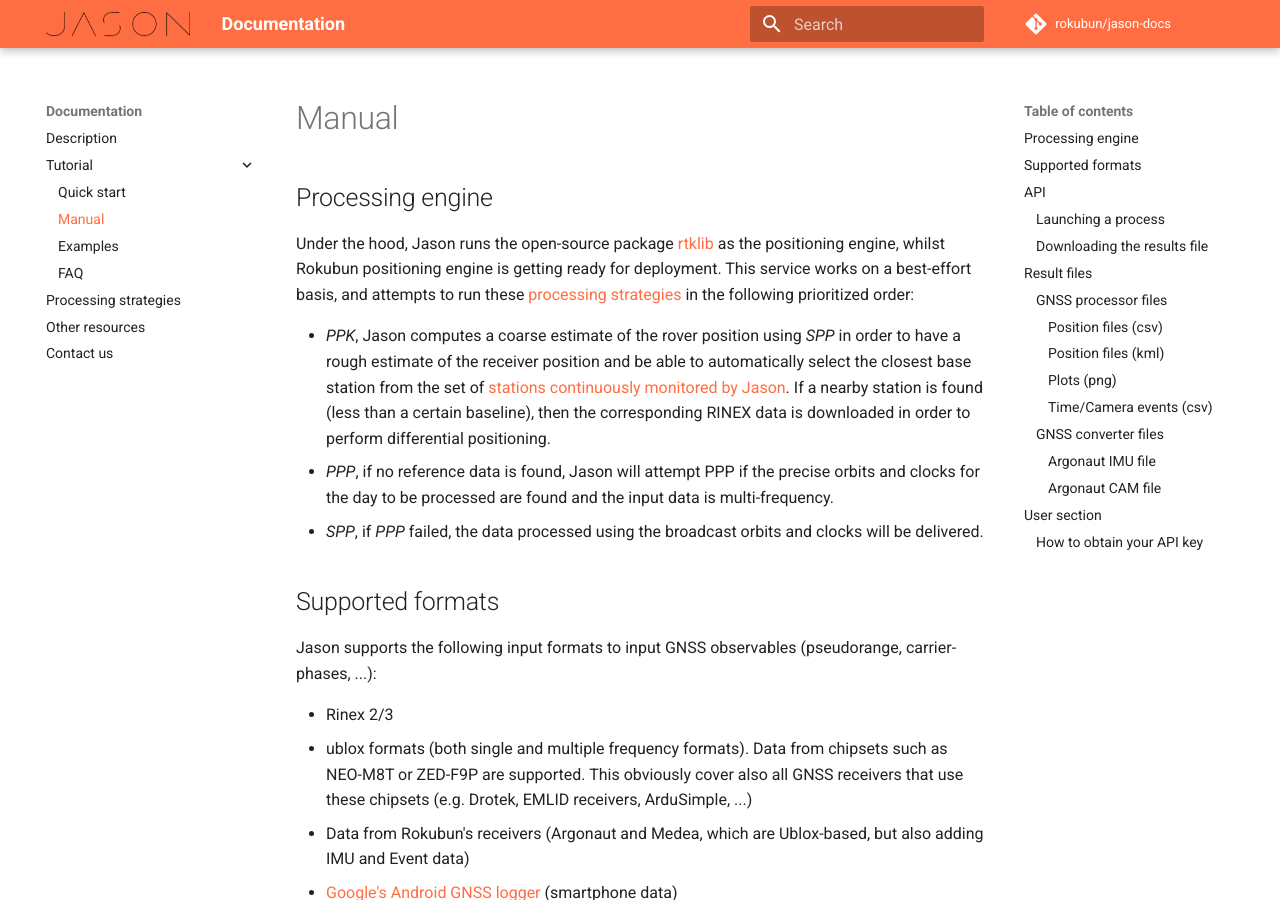
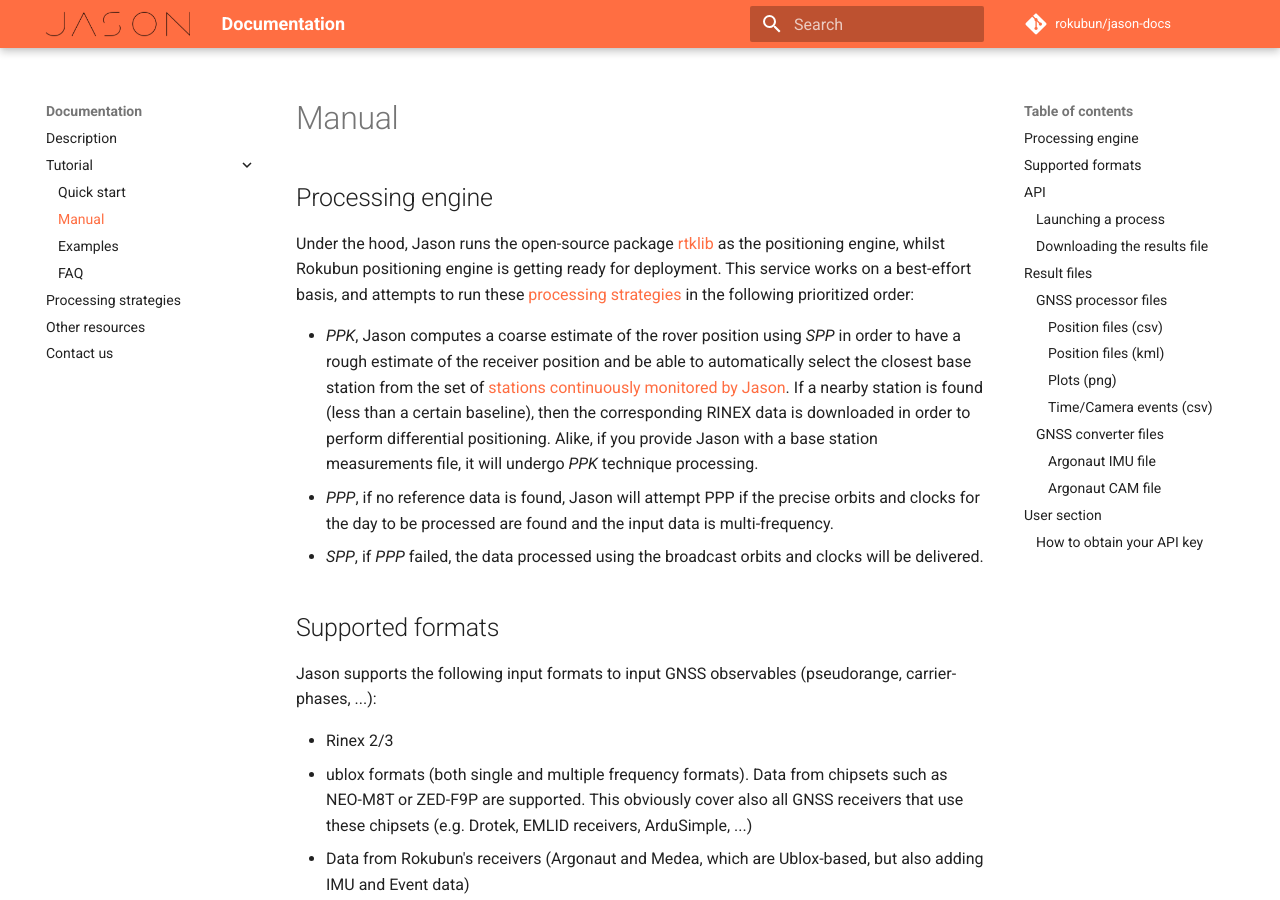
Before and after one commit to rokubun/jason-docs, an MkDocs documentation site: the page built from docs/manual.md, in a window 1280 px wide and 900 px high. Built offline with MkDocs 1.6.1 and Material for MkDocs 9.7.7, drawn with Linux system fonts in a browser that asks for light colours; comment, search, counter and statistics services are not loaded.

Commit message:
Feat: Added the possibility of uploading own base file for PPK.

```diff
--- a/docs/manual.md
+++ b/docs/manual.md
@@ -13,7 +13,7 @@ on a best-effort basis, and attempts to run these
   [stations continuously monitored by Jason](https://jason.rokubun.cat/#!/login#coverage).
   If a nearby station is found (less than a certain baseline),
   then the corresponding RINEX data is downloaded in order to perform differential
-  positioning.
+  positioning. Alike, if you provide Jason with a base station measurements file, it will undergo _PPK_ technique processing.
 - _PPP_, if no reference data is found, Jason will attempt PPP if the precise
   orbits and clocks for the day to be processed are found and the input data
   is multi-frequency.
```
